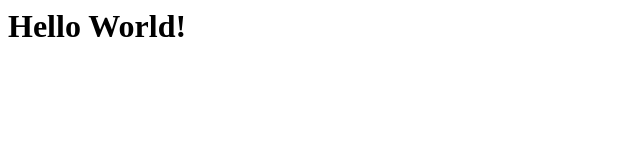
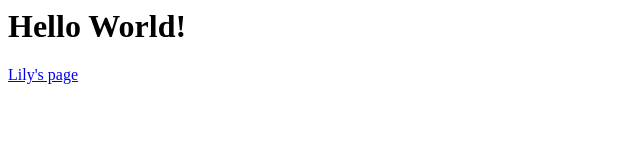
Before and after one commit to minoriinoue/profiles, a plain HTML site: page docs/index.html in a window 1280 px wide. Shown: the full height of the page, 0-640 px from the left. Drawn offline with Linux system fonts and the light colour scheme.

Commit message:
Add lily's page

```diff
--- a/docs/index.html
+++ b/docs/index.html
@@ -1 +1,2 @@
 <h1>Hello World!</h1>
+<a href='./yoshimili.html'>Lily's page</a>
```
Also changed, not shown: docs/yoshimili.html (added, +1 -0 lines).
